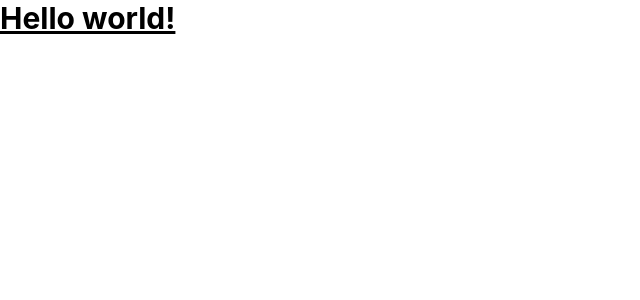
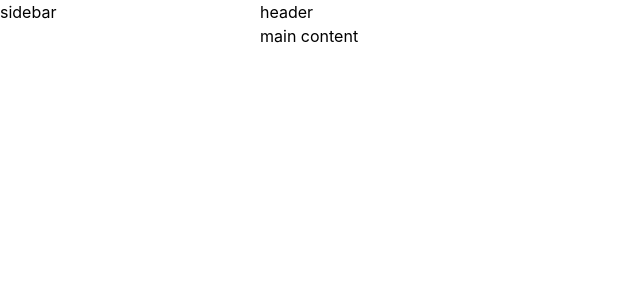
Before and after one commit to nazar-koltsun/sovo, a JavaScript app: page / in a window 1280 px wide. Shown: the top 300 px of the page, without its empty margins (0-640 px from the left). Built offline with nearby package versions, Linux system fonts and the light colour scheme; the HTML template or start-up script is replaced by a standard one.

Commit message:
Basic App.jstemplate structure

```diff
--- a/src/App.js
+++ b/src/App.js
@@ -1,5 +1,11 @@
-function App() {
-  return <h1 className="text-3xl font-bold underline">Hello world!</h1>;
+const App = () => {
+  return (
+    <div className="grid grid-cols-[260px_1fr] grid-rows-[auto_1fr] h-screen">
+      <header className="col-start-2">header</header>
+      <aside className="col-start-1 row-start-1 row-end-[-1]">sidebar</aside>
+      <main className="col-start-2">main content</main>
+    </div>
+  );
 }
 
 export default App;
```
